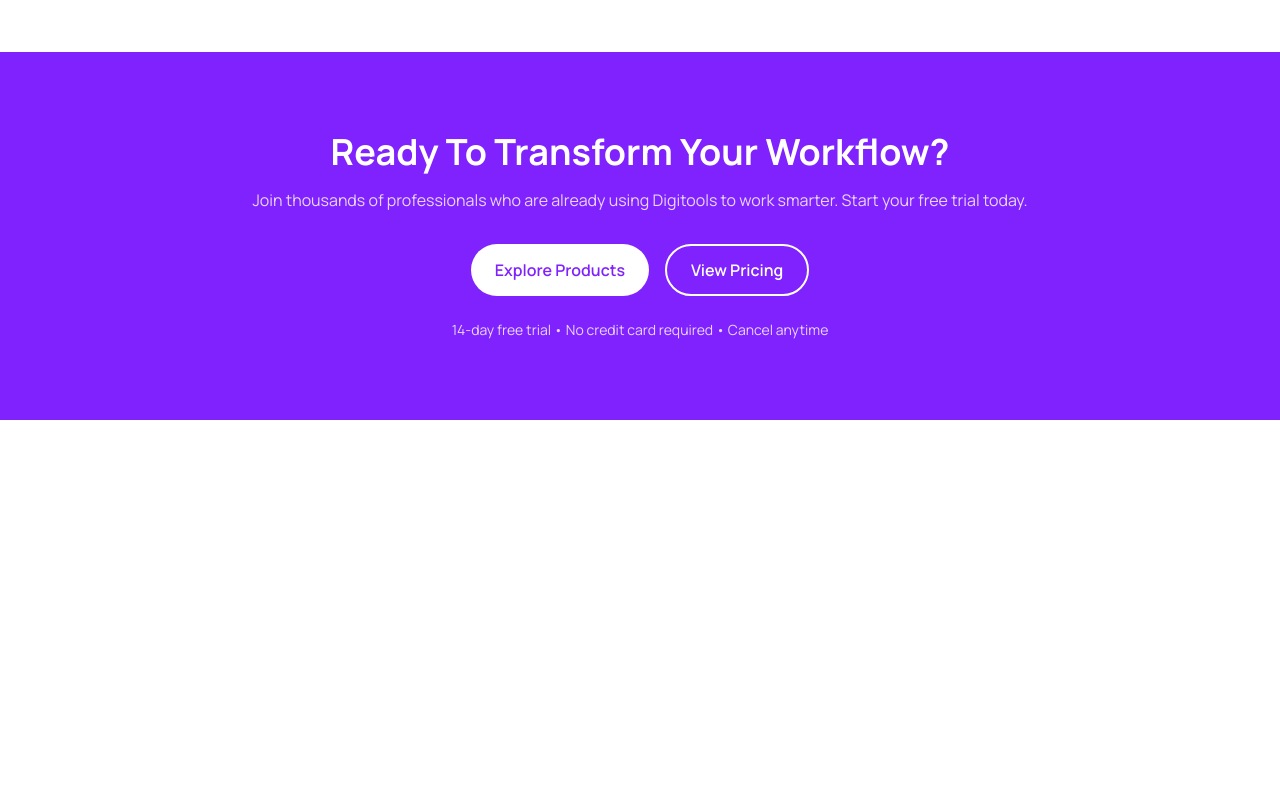
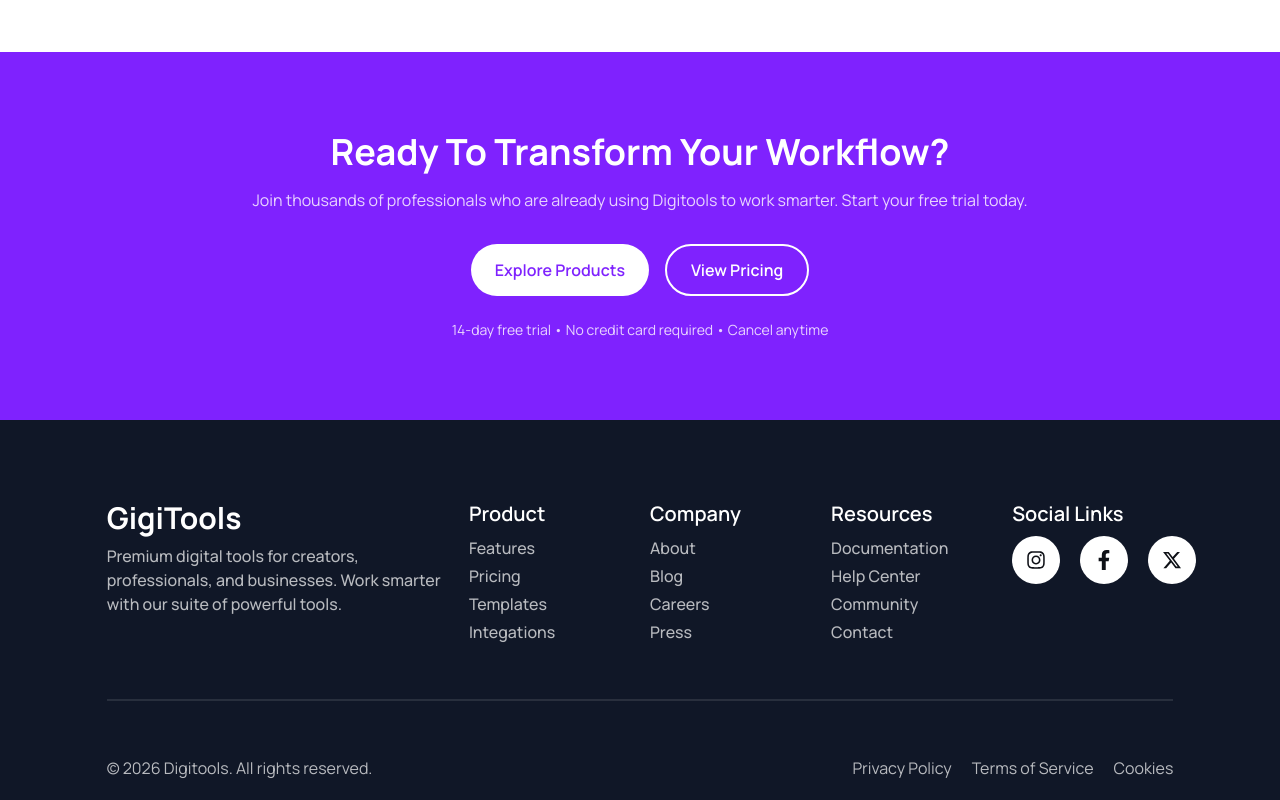
Before and after one commit to aarifislam8494-star/B13-A06, a React (Vite) app: page / in a window 1280 px wide. Shown: the part 4264-5064 px from the top of the page. Before the commit the page ends 4684 px from the top, so only its background shows below. Built offline with nearby package versions, Linux system fonts and the light colour scheme.

Commit message:
Added Footer Section

```diff
--- a/src/App.jsx
+++ b/src/App.jsx
@@ -10,6 +10,7 @@
 import Step from './components/Step/Step'
 import Pricing from './components/Pricing/Pricing'
 import CTASection from './components/CTASection/CTASection'
+import Footer from './components/Footer/Footer'
 
 const getProducts = async () => {
   const res = await fetch("/Products.json");
@@ -58,6 +59,7 @@
       <Step />
       <Pricing />
       <CTASection />
+      <Footer />
     </>
   )
 }
--- /dev/null
+++ b/src/components/Footer/Footer.jsx
@@ -0,0 +1,74 @@
+import React from 'react';
+import { FaFacebookF, FaInstagram } from 'react-icons/fa';
+import { FaXTwitter } from 'react-icons/fa6';
+
+const Footer = () => {
+    return (
+        <div className='bg-[#101727]'>
+            <div className='w-10/12 mx-auto text-white grid grid-cols-1 md:grid-cols-4 lg:grid-cols-6 pt-10 md:pt-20 gap-5'>
+                <div className='col-span-2 max-w-[400px]'>
+                    <h2 className='text-3xl font-bold mb-2'>GigiTools</h2>
+                    <p className='opacity-70 font-medium'>Premium digital tools for creators, professionals, and businesses. Work smarter with our suite of powerful tools.</p>
+                </div>
+                <div className=''>
+                    <h4 className='text-xl font-semibold mb-2'>Product</h4>
+                    <ul className='space-y-1 font-medium'>
+                        <li className='opacity-70 hover:opacity-100'><a href="">Features</a></li>
+                        <li className='opacity-70 hover:opacity-100'><a href="">Pricing</a></li>
+                        <li className='opacity-70 hover:opacity-100'><a href="">Templates</a></li>
+                        <li className='opacity-70 hover:opacity-100'><a href="">Integations</a></li>
+                    </ul>
+                </div>
+                <div>
+                    <h4 className='text-xl font-semibold mb-2'>Company</h4>
+                    <ul className='space-y-1 font-medium'>
+                        <li className='opacity-70 hover:opacity-100'><a href="">About</a></li>
+                        <li className='opacity-70 hover:opacity-100'><a href="">Blog</a></li>
+                        <li className='opacity-70 hover:opacity-100'><a href="">Careers</a></li>
+                        <li className='opacity-70 hover:opacity-100'><a href="">Press</a></li>
+                    </ul>
+                </div>
+                <div>
+                    <h4 className='text-xl font-semibold mb-2'>Resources</h4>
+                    <ul className='space-y-1 font-medium'>
+                        <li className='opacity-70 hover:opacity-100'><a href="">Documentation</a></li>
+                        <li className='opacity-70 hover:opacity-100'><a href="">Help Center</a></li>
+                        <li className='opacity-70 hover:opacity-100'><a href="">Community</a></li>
+                        <li className='opacity-70 hover:opacity-100'><a href="">Contact</a></li>
+                    </ul>
+                </div>
+                <div>
+                    <h4 className='text-xl font-semibold mb-2'>Social Links</h4>
+                    <div className="flex items-center gap-5">
+                        <ul className="flex items-center gap-5">
+                            <li className="w-12 h-12 rounded-full bg-white flex items-center justify-center text-[#0f1117] text-xl cursor-pointer">
+                                <FaInstagram />
+                            </li>
+                            <li className="w-12 h-12 rounded-full bg-white flex items-center justify-center text-[#0f1117] text-xl cursor-pointer">
+                                <FaFacebookF />
+                            </li>
+                            <li className='w-12 h-12 rounded-full bg-white flex items-center justify-center text-[#0f1117] text-xl cursor-pointer'>
+                                <FaXTwitter />
+                            </li>
+                        </ul>
+                    </div>
+                </div>
+            </div>
+
+            <div className="w-10/12 mx-auto divider before:bg-white after:bg-white opacity-10 py-5 md:py-10"></div>
+
+            <div className='w-10/12 mx-auto text-white opacity-70 flex justify-between flex-col md:flex-row text-center gap-2 pb-5 '>
+                <p>© 2026 Digitools. All rights reserved.</p>
+                <div>
+                    <ul className='flex gap-5 cursor-pointer justify-center'>
+                        <li>Privacy Policy</li>
+                        <li>Terms of Service </li>
+                        <li>Cookies</li>
+                    </ul>
+                </div>
+            </div>
+        </div>
+    );
+};
+
+export default Footer;
```
